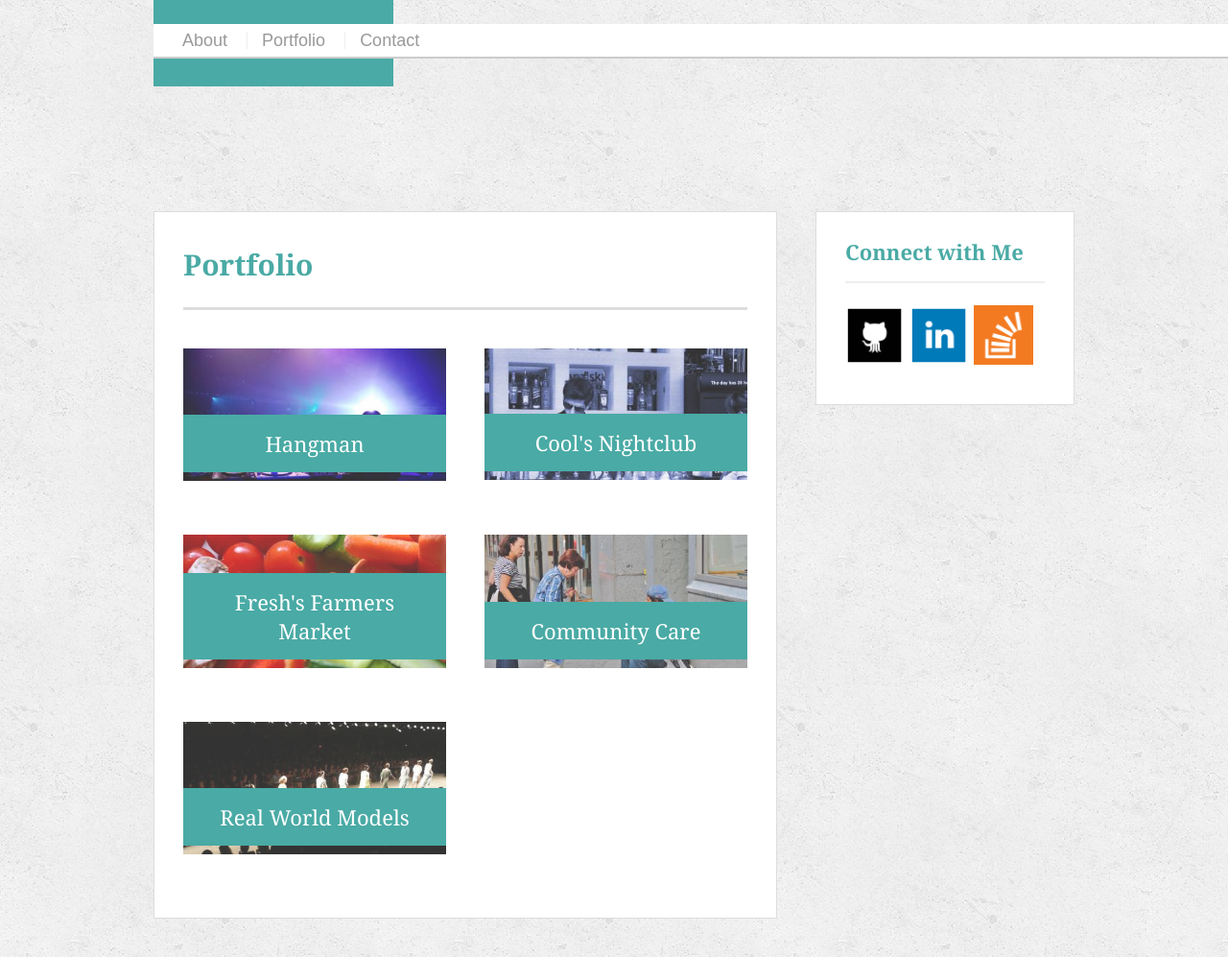
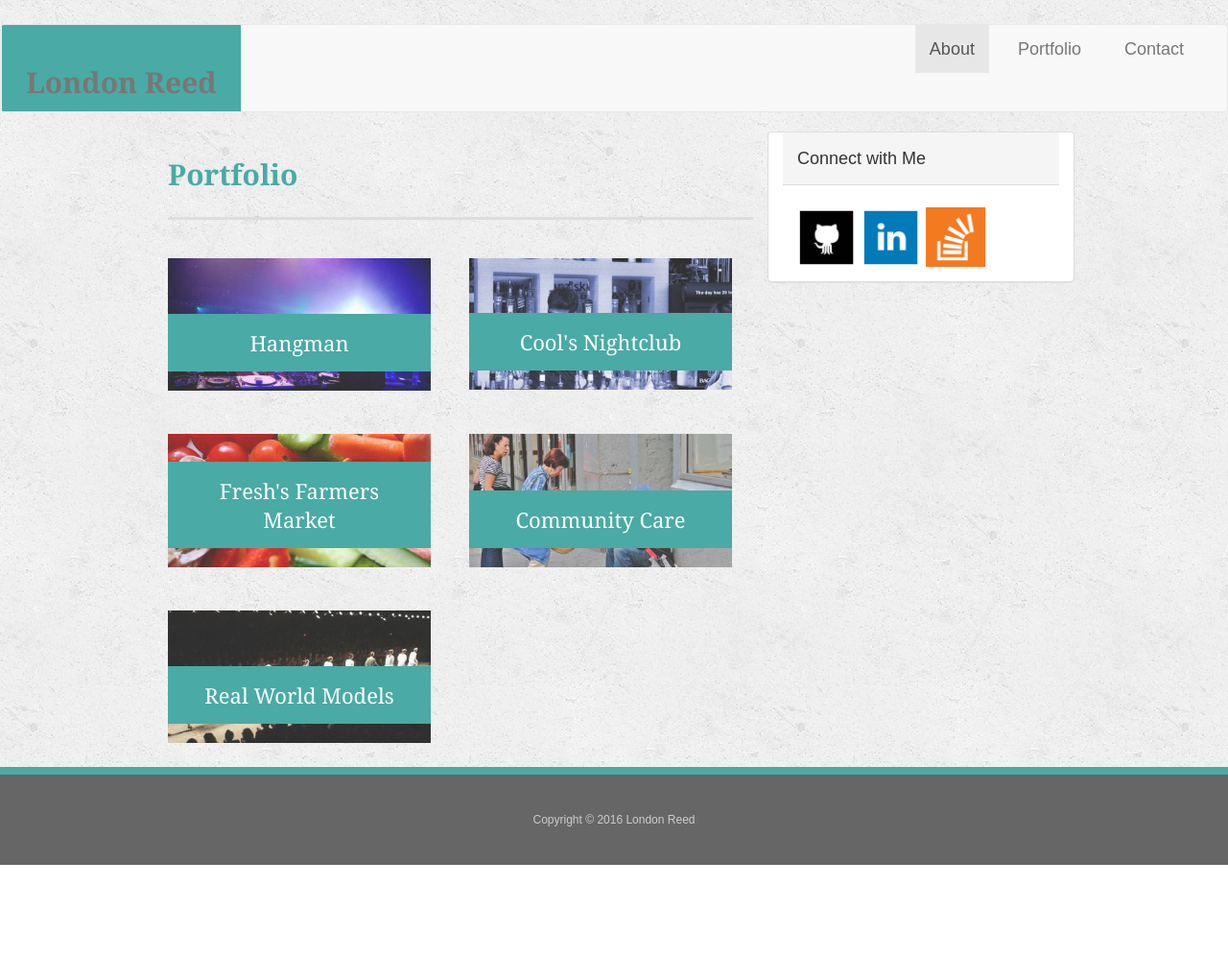
Before and after one commit to London-Reed/Bootstrap-Portfolio, a plain HTML site: page portfolio.html in a window 1280 px wide. Shown: the top 997 px of the page at 96% size. After the commit the page ends 901 px from the top, so only its background shows below. Drawn offline with nearby package versions, Linux system fonts and the light colour scheme.

Commit message:
modified css

```diff
--- a/assets/css/style.css
+++ b/assets/css/style.css
@@ -66,7 +66,7 @@ nav {
   border-bottom: 2px solid #ccc;
 }
 
-#logo {
+.navbar-brand {
   width: 250px;
   height: 90px;
   float: left;
@@ -148,7 +148,7 @@ h3,
 
 /*main*/
 
-#main-container {
+.main-container {
   padding-top: 130px;
 }
 
--- a/portfolio.html
+++ b/portfolio.html
@@ -3,23 +3,41 @@
   <head>
     <meta charset="UTF-8">
     <meta name="viewport" content="width=device-width, initial-scale=1.0">
-  <title>Portfolio | London Reed</title>
-  <link rel="stylesheet" type="text/css" href="assets/css/reset.css">
+    <title>About | London Reed</title>
+    <!-- Latest compiled and minified CSS -->
+    <link rel="stylesheet" href="https://maxcdn.bootstrapcdn.com/bootstrap/3.3.7/css/bootstrap.min.css" integrity="sha384-BVYiiSIFeK1dGmJRAkycuHAHRg32OmUcww7on3RYdg4Va+PmSTsz/K68vbdEjh4u" crossorigin="anonymous">
+
     <link rel="stylesheet" type="text/css" href="assets/css/style.css">
   </head>
   <body>
-  <header id="masthead">
+    <nav class="navbar navbar-default">
+      <div class="container-fluid">
+        <!-- Brand and toggle get grouped for better mobile display -->
+        <div class="navbar-header">
+          <button type="button" class="navbar-toggle collapsed" data-toggle="collapse" data-target="#bs-example-navbar-collapse-1" aria-expanded="false">
+          <span class="sr-only">Toggle navigation</span>
+          <span class="icon-bar"></span>
+          <span class="icon-bar"></span>
+          <span class="icon-bar"></span>
+          </button>
+          <a class="navbar-brand" href="index.html">London Reed</a>
+        </div>
+        <!-- Collect the nav links, forms, and other content for toggling -->
+        <div class="collapse navbar-collapse navbar-right" id="bs-example-navbar-collapse-1">
+          <ul class="nav navbar-nav">
+            <li class="active"><a href="index.html">About <span class="sr-only">(current)</span></a></li>
+            <li><a href="portfolio.html">Portfolio</a></li>
+            <li><a href="contact.html">Contact</a></li>
+
+          </ul>
+
+
+          </div><!-- /.navbar-collapse -->
+          </div><!-- /.container-fluid -->
+        </nav>
         <div class="container">
-      <a href="index.html" id="logo">London Reed</a>
-      <nav>
-        <a href="index.html">About</a>
-        <a href="portfolio.html">Portfolio</a>
-        <a href="contact.html">Contact</a>
-      </nav>
-    </div>
-  </header>
-  <div id="main-container" class="container">
-    <section class="main-section">
+          <div class="row">
+            <div class="col-md-8">
               <h1>Portfolio</h1>
               <div class="work">
                 <img src="assets/images/placeholder1.jpg" alt="hangman">
@@ -41,15 +59,16 @@
                 <img src="assets/images/placeholder5.jpg" alt="Rock Paper Scissors">
                 <h3>Real World Models</h3>
               </div>
-    </section>
-    <section class="sidebar">
-      <div id="connect">
-        <h2>Connect with Me</h2>
+            </div>
+            <div class="panel panel-default col-md-4">
+              <div class="panel-heading">Connect with Me</div>
+              <div class="panel-body">
                 <a href="https://github.com/London-Reed"><img src="assets/images/github.png" class="social" alt="GitHub" /></a>
                 <a href="https://www.linkedin.com/in/londonreed"><img src="assets/images/linkedin.png" class="social" alt="LinkedIn" /></a>
                 <a href="http://stackoverflow.com/users/7398777/lreed1911"><img src="assets/images/soverflow.png" class="social" alt="Stack Overflow" /></a>
               </div>
-    </section>
+            </div>
+          </div>
         </div>
         <footer>
           <div class="container">
```
Also changed, not shown: contact.html (+38 -18 lines). Lines whose indentation alone changed are shown as unchanged.
